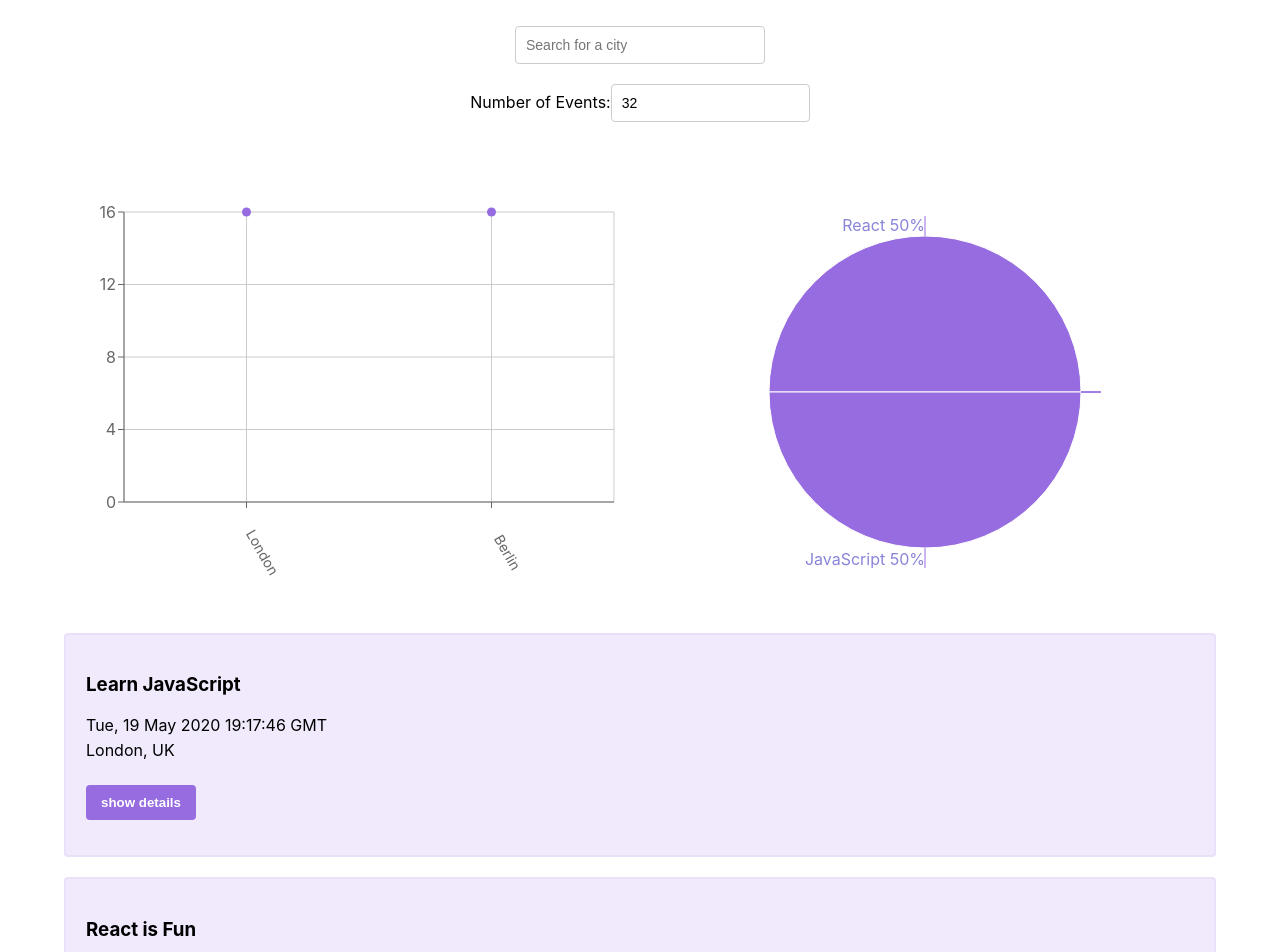
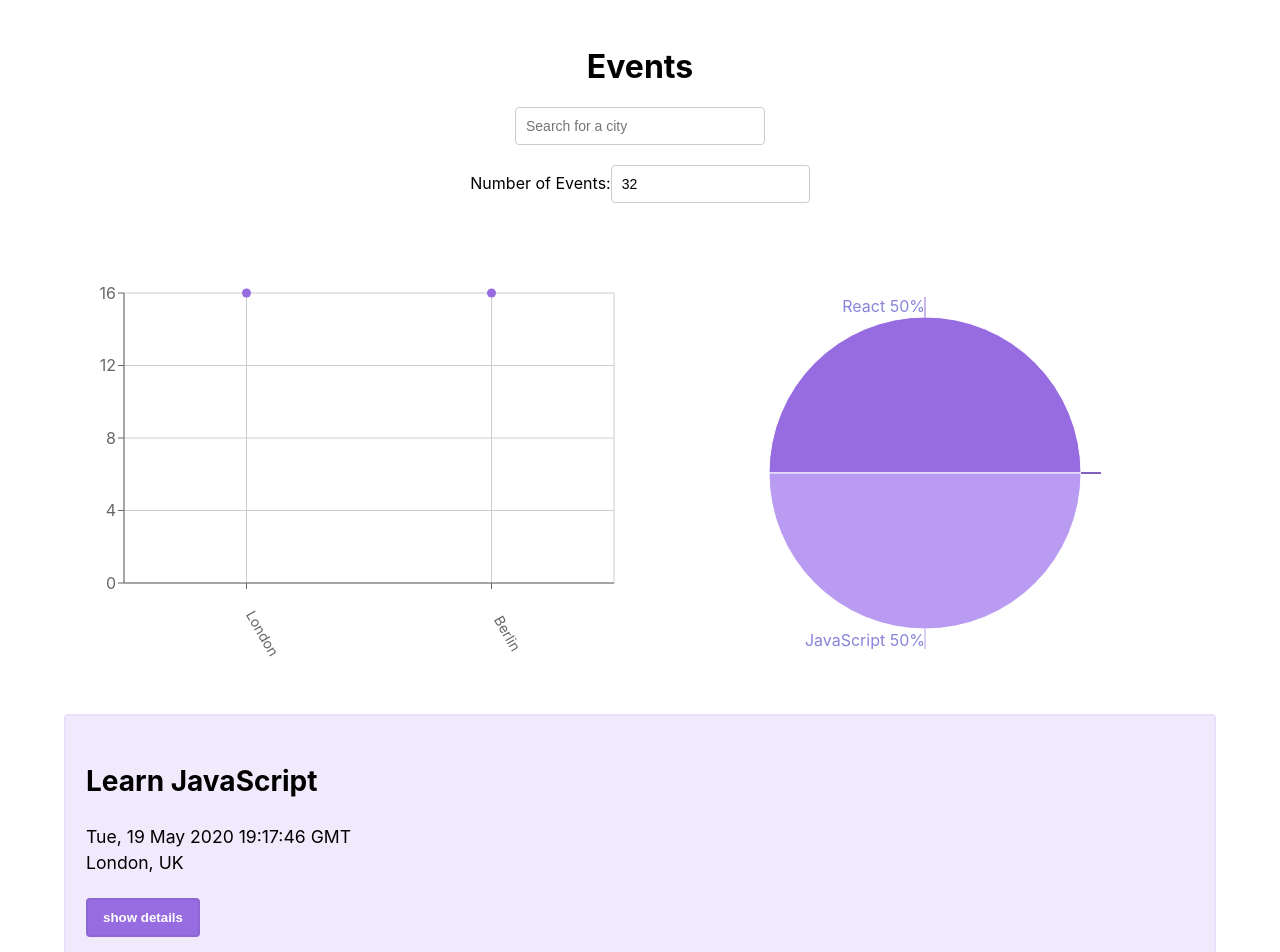
Before and after one commit to sparrow2100/Events, a React (Create React App) app: page / in a window 1280 px wide. Shown: the top 952 px of the page. Built offline with nearby package versions, Linux system fonts and the light colour scheme; what atatus-spa would draw is missing.

Commit message:
Add styling

```diff
--- a/src/App.css
+++ b/src/App.css
@@ -8,6 +8,10 @@
   box-sizing: border-box;
 }
 
+h3 {
+  font-size: 1.75rem;
+}
+
 ul {
   padding: 0;
   list-style: none;
@@ -15,6 +19,15 @@ ul {
 
 p {
   margin: 5px 0;
+  font-size: 1.1rem;
+}
+
+button:hover {
+  /* background-color: #8d67d3; */
+  transition: all 200ms ease-in-out;
+  background-color: white;
+  color: #8d67d3;
+  border: 2px solid #8d67d3;
 }
 
 input[type="text"],
@@ -55,7 +68,8 @@ input[type="number"] {
 .suggestions > li {
   text-align: left;
   padding: 8px 6px 8px 10px;
-  background-color: #eee;
+  /* background-color: #eee; */
+  background-color: #f0eafc;
   cursor: default;
 }
 
@@ -78,6 +92,11 @@ input[type="number"] {
   background-color: #f0eafc;
 }
 
+.event:hover {
+  box-shadow: rgba(149, 157, 165, 0.2) 0px 8px 24px;
+  transition: all 200ms ease-in-out;
+}
+
 .details-btn {
   /* position: absolute;
   right: 5px;
@@ -90,6 +109,7 @@ input[type="number"] {
   cursor: pointer;
   background-color: #966ce0;
   color: white;
+  border: 2px solid #8d67d3;
 }
 
 .alerts-container {
--- a/src/App.js
+++ b/src/App.js
@@ -40,6 +40,7 @@ const App = () => {
 
   return (
     <div className="App">
+      <h1>Events</h1>
       <div className="alerts-container">
         {infoAlert.length ? <InfoAlert text={infoAlert} /> : null}
         {errorAlert.length ? <ErrorAlert text={errorAlert} /> : null}
--- a/src/components/EventGenresChart.js
+++ b/src/components/EventGenresChart.js
@@ -1,9 +1,11 @@
-import { ResponsiveContainer, PieChart, Pie, Legend } from "recharts";
+import { ResponsiveContainer, PieChart, Pie, Cell } from "recharts";
 import { useState, useEffect } from "react";
 
 const EventGenresChart = ({ events }) => {
   const [data, setData] = useState([]);
   const genres = ["React", "JavaScript", "Node", "jQuery", "Angular"];
+
+  const colours = ["#966CE0", "#b99bf2", "#7537e8", "#794ec9", "#674c99"];
 
   const renderCustomizedLabel = ({
     cx,
@@ -55,7 +57,11 @@ const EventGenresChart = ({ events }) => {
           data={data}
           fill="#966CE0"
           label={renderCustomizedLabel}
-        />
+        >
+          {data.map((genre, index) => {
+            return <Cell key={`cell-${index}`} fill={colours[index]} />;
+          })}
+        </Pie>
       </PieChart>
     </ResponsiveContainer>
   );
```
